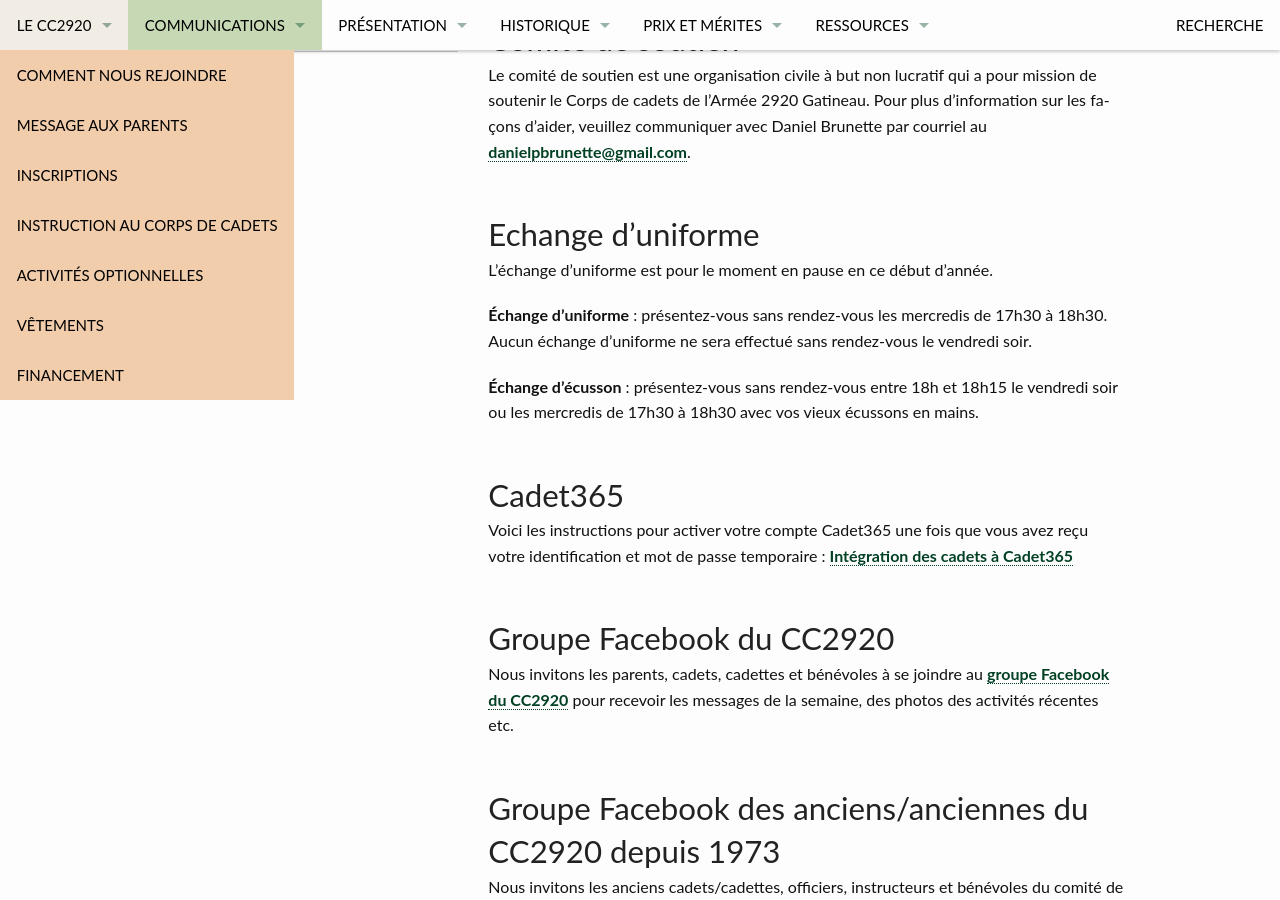
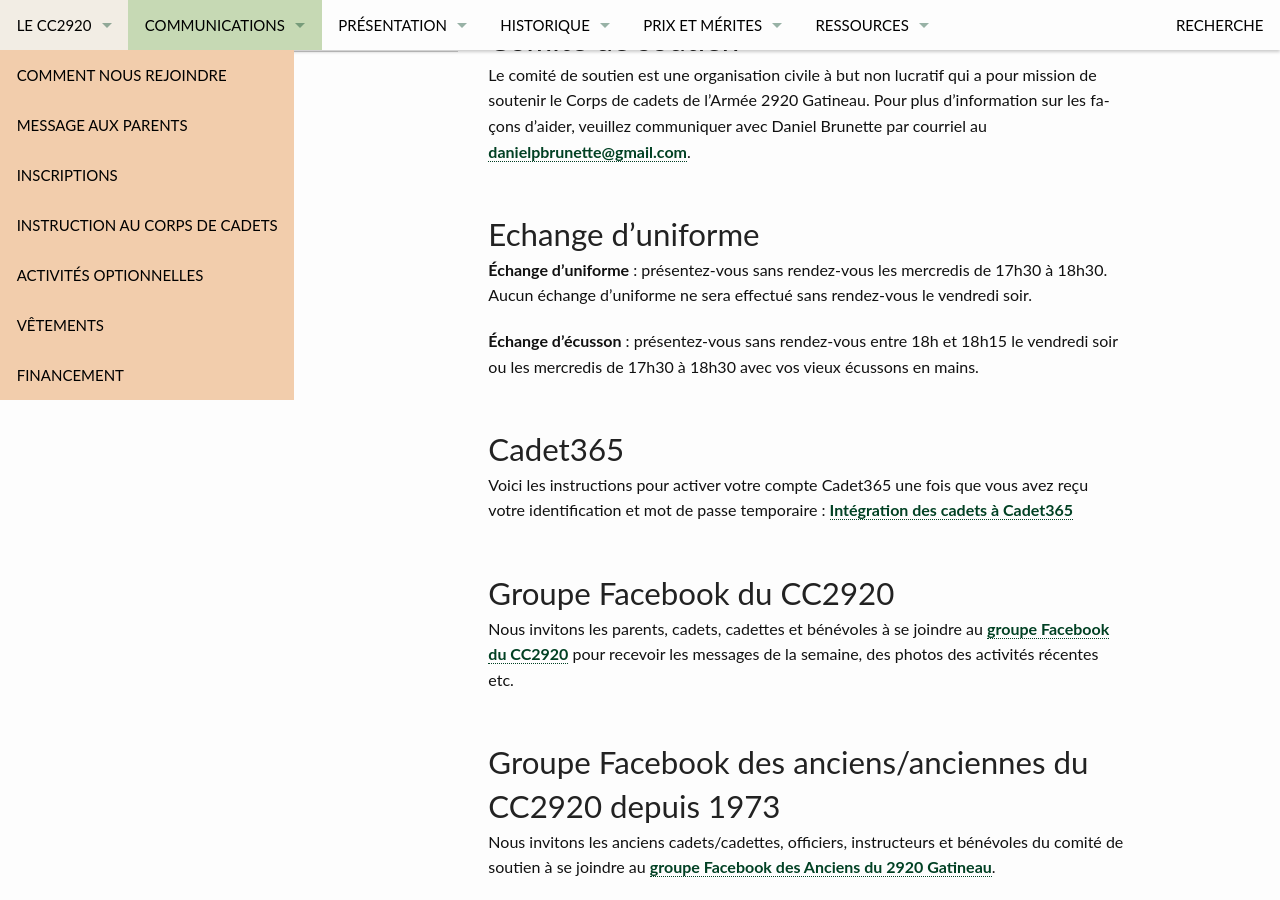
Before and after one commit to CC2920/web, a Jekyll site: the page built from _communications/information.md, in a window 1280 px wide and 900 px high, scrolled down 320 px. Built offline with Jekyll 4.4.1, drawn with Linux system fonts in a browser that asks for light colours.

Commit message:
Update information.md

```diff
--- a/_communications/information.md
+++ b/_communications/information.md
@@ -7,8 +7,6 @@ title:  "Information Générale"
 Le comité de soutien est une organisation civile à but non lucratif qui a pour mission de soutenir le Corps de cadets de l’Armée 2920 Gatineau. Pour plus d’information sur les façons d’aider, veuillez communiquer avec Daniel Brunette par courriel au [danielpbrunette@gmail.com](mailto:danielpbrunette@gmail.com).
 
 ## Echange d’uniforme
-
-L'échange d'uniforme est pour le moment en pause en ce début d'année.
 
 **Échange d’uniforme** : présentez-vous sans rendez-vous les mercredis de 17h30 à 18h30. Aucun échange d’uniforme ne sera effectué sans rendez-vous le vendredi soir.
 
```
